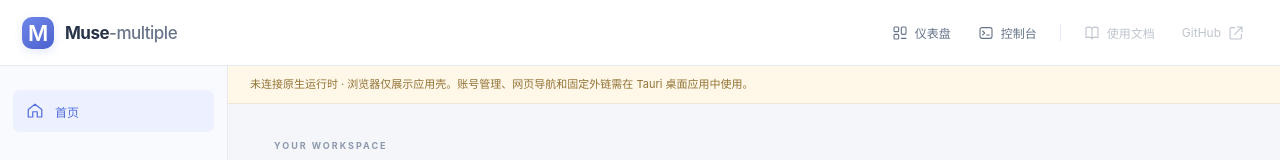
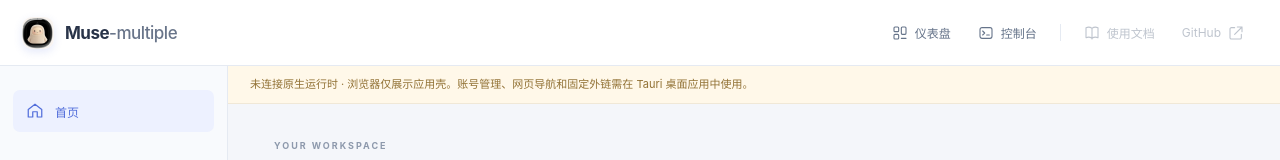
Before and after one commit to jiajiayaofacai/Muse-multiple, a website built with Vite: page app/index.html in a window 1280 px wide. Shown: the top 160 px of the page. Built offline with nearby package versions, Linux system fonts and the light colour scheme.

Commit message:
fix(ui): use supplied icon for brand mark

```diff
--- a/app/src/shell/workspace.css
+++ b/app/src/shell/workspace.css
@@ -26,7 +26,7 @@ button:focus-visible, input:focus-visible, select:focus-visible { outline: 2px s
 .brand { display: flex; align-items: center; gap: 11px; padding: 0; font-size: 17px; font-weight: 650; letter-spacing: -.5px; white-space: nowrap; }
 .brand:hover { background: transparent !important; }
 .brand-light { color: #69758a; font-weight: 450; }
-.brand-mark { width: 32px; height: 32px; display: grid; place-items: center; border-radius: 10px; background: linear-gradient(145deg, #6e86e8, #4b62cf); color: #fff; box-shadow: 0 3px 9px #526edb26; font-weight: 600; font-size: 22px; }
+.brand-mark { width: 32px; height: 32px; display: grid; place-items: center; border-radius: 10px; background: url("../../src-tauri/icons/generated/icon.png") center / cover no-repeat; box-shadow: 0 3px 9px #526edb26; font-size: 0; }
 .stage-badge { font-size: 10px; color: var(--muted); border: 1px solid var(--line); border-radius: 5px; padding: 4px 7px; white-space: nowrap; }
 .top-actions { margin-left: auto; display: flex; align-items: center; gap: 7px; }
 .top-link { display: flex; gap: 7px; align-items: center; color: #66748a; padding: 9px 10px; font-size: 12px; white-space: nowrap; }
```
